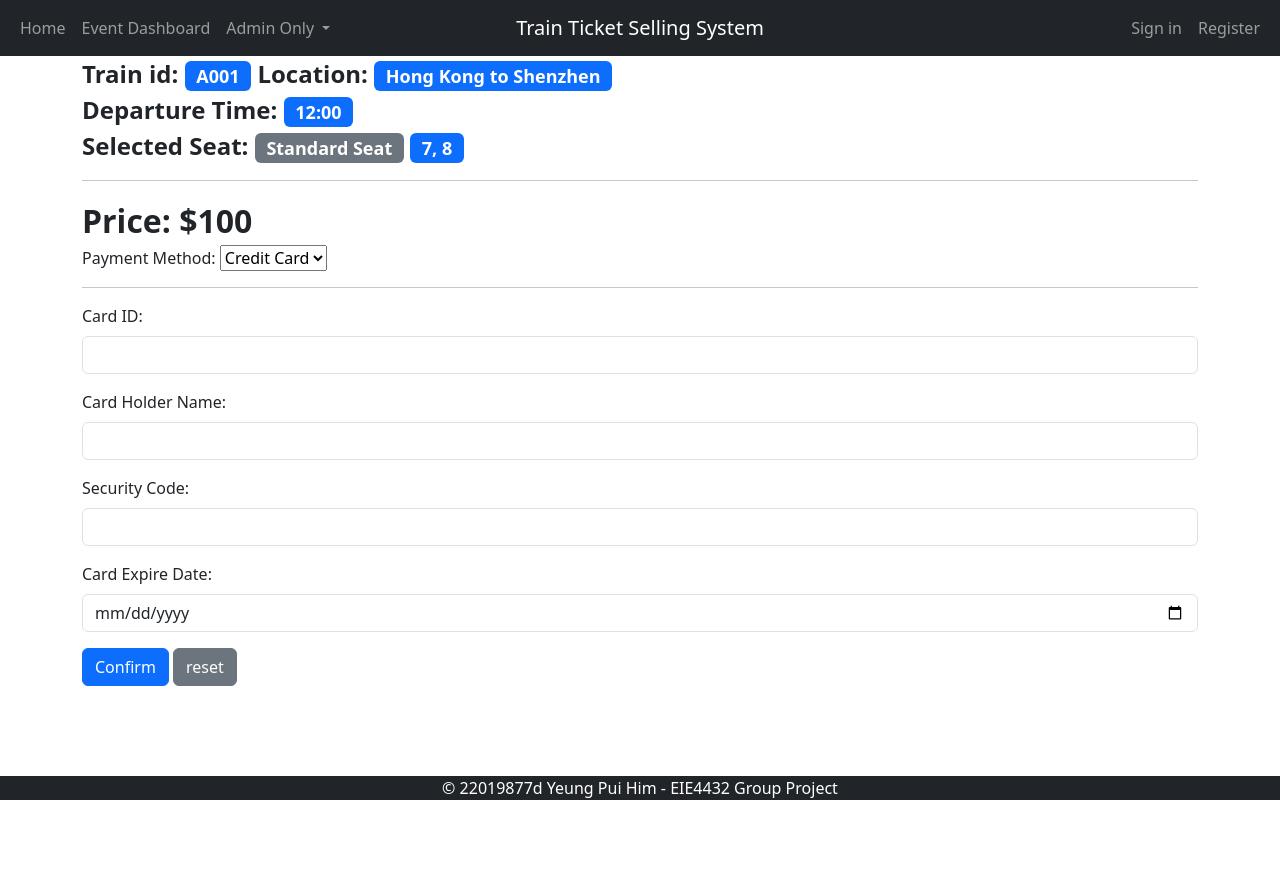
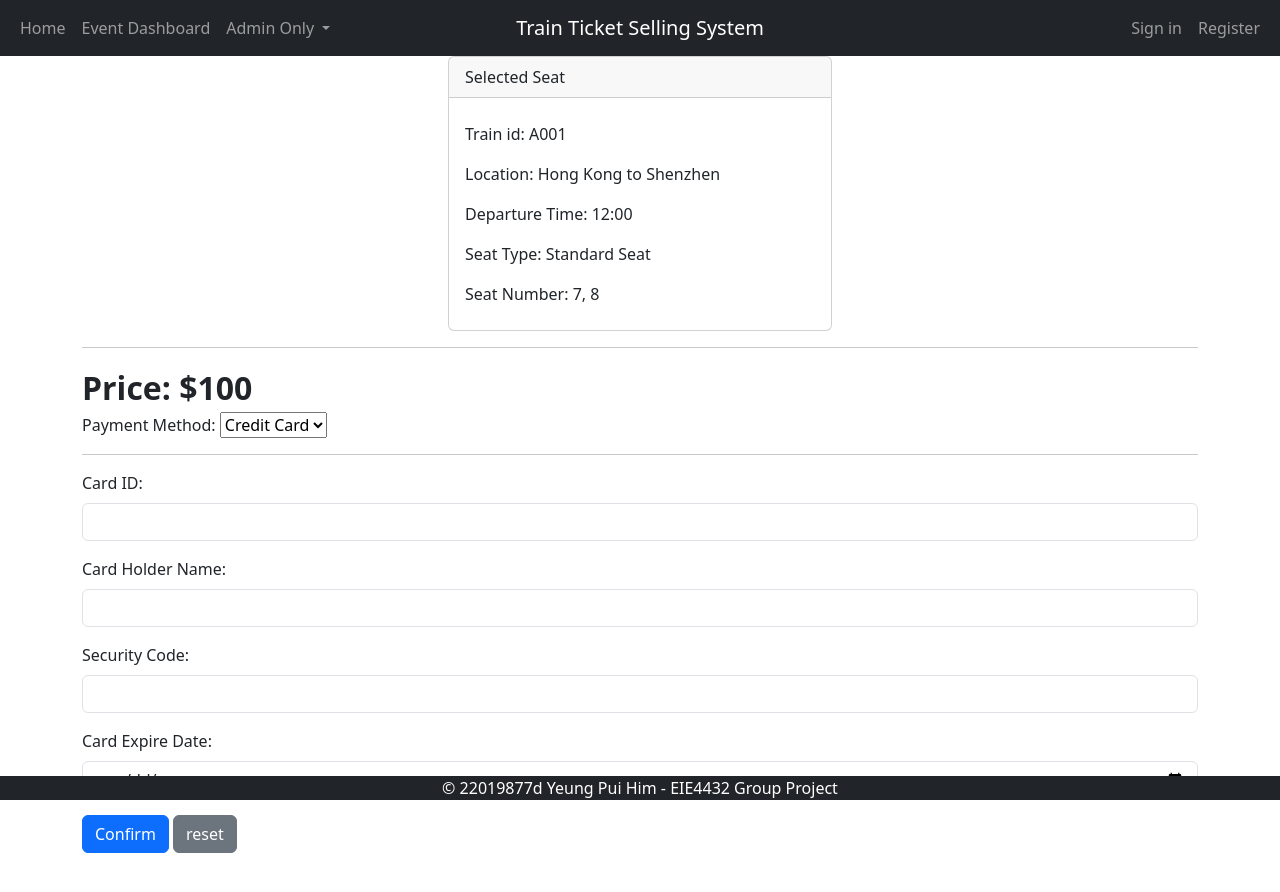
Before and after one commit to alan245245/Web-System-Group-Project, a website: page payment.html in a window 1280 px wide. Before the commit the page ends 800 px from the top, so only its background shows below. Drawn offline with nearby package versions, Linux system fonts and the light colour scheme.

Commit message:
Update payment.html

```diff
--- a/payment.html
+++ b/payment.html
@@ -80,11 +80,40 @@
             </div>
         </nav>
         <div class="container pb-5">
+            <section class="d-flex justify-content-center">
+                <div class="card" style="width: 24rem;">
+                    <div class="card-header">
+                        Selected Seat
+                    </div>
+                    <div class="card-body">
+                        <div class="row">
+                            <div class="col-auto d-block d-md-flex py-2">
+                                Train id: A001
+                            </div>
+                        </div>
+                        <div class="col d-block d-md-flex py-2">
+                            Location: Hong Kong to Shenzhen
+                        </div>
+                        <div class="col d-block d-md-flex py-2">
+                            Departure Time: 12:00
+                        </div>
+                        <div class="col d-block d-md-flex py-2">
+                            Seat Type: Standard Seat
+                        </div>
+                        <div class="col d-block d-md-flex py-2">
+                            Seat Number: 7, 8
+                        </div>
+
+                    </div>
+                </div>
+            </section>
+            <!--
             <div class="fs-4 fw-bold">
                 Train id: <span class="badge text-bg-primary">A001</span> Location: <span class="badge text-bg-primary">Hong Kong to Shenzhen</span><br>
                 Departure Time: <span class="badge text-bg-primary">12:00</span><br>
                 Selected Seat: <span class="badge text-bg-secondary">Standard Seat</span> <span class="badge text-bg-primary">7, 8</span>
             </div>
+            -->
             <hr>
             <div class="fs-2 fw-bold">
                 Price: $<span id="price">100</span>
```
